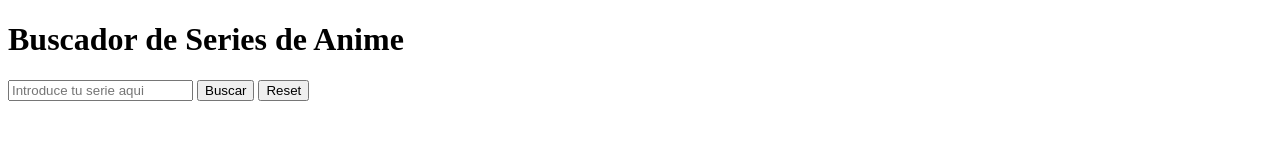
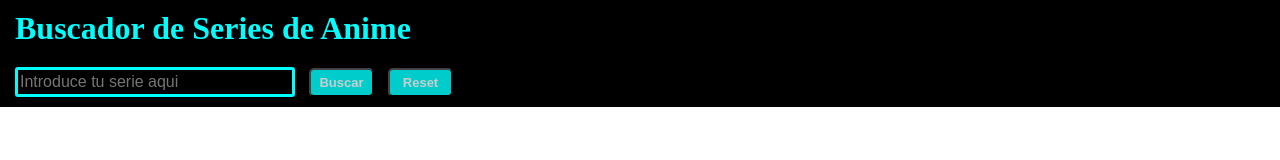
Before and after one commit to MLLuisa/modulo-2-evaluacion-final-MLLuisa, a website: page public/index.html in a window 1280 px wide. Drawn offline with Linux system fonts and the light colour scheme.

Commit message:
Add some css

```diff
--- a/public/assets/js/main.js
+++ b/public/assets/js/main.js
@@ -35,7 +35,12 @@ function renderAnime(animeSeriesList) {
     console.log('SEARCH-------', animeSeriesList)
     for (const eachTitlePhoto of animeSeriesList) {
         html += `<img src="${eachTitlePhoto.images.jpg.image_url}" alt="serie-anime" />
-    <h3>${eachTitlePhoto.title}</h3>`;
+    <h3 class="title-anime">${eachTitlePhoto.title}</h3>`;
+    // let noImage = "https://cdn.myanimelist.net/img/sp/icon/apple-touch-icon-256.png";
+    // let newImage = "https://via.placeholder.com/210x295/ﬀﬀﬀ/666666/?text=TV";
+    // if(eachTitlePhoto.images.jpg.image_url === noImage) {
+    //     html += `<img src="${newImage}" alt="new-image" />`;
+    // }
     }
     listAnime.innerHTML = html;
 
--- a/public/index.html
+++ b/public/index.html
@@ -8,18 +8,20 @@
     <title>Evaluacion final modulo 2</title>
   </head>
   <body>
-    <h1>Buscador de Series de Anime</h1>
-    <form action="">
+    <main class="main">
+      <h1 class="title">Buscador de Series de Anime</h1>
+      <form class="form" action="">
         <label for=""></label>
         <input
-        class="js-input"
+          class="js-input input"
           type="text"
           placeholder="Introduce tu serie aqui"
         />
-      <button class="js-button-search">Buscar</button>
-      <button>Reset</button>
+        <button class="js-button-search button-search">Buscar</button>
+        <button class="button-reset">Reset</button>
       </form>
-    <div class="js-list-anime"></div>
+      <div class="js-list-anime list-anime"></div>
+    </main>
     <script src="./assets/js/main.js"></script>
   </body>
 </html>
--- a/src/js/main.js
+++ b/src/js/main.js
@@ -35,7 +35,12 @@ function renderAnime(animeSeriesList) {
     console.log('SEARCH-------', animeSeriesList)
     for (const eachTitlePhoto of animeSeriesList) {
         html += `<img src="${eachTitlePhoto.images.jpg.image_url}" alt="serie-anime" />
-    <h3>${eachTitlePhoto.title}</h3>`;
+    <h3 class="title-anime">${eachTitlePhoto.title}</h3>`;
+    // let noImage = "https://cdn.myanimelist.net/img/sp/icon/apple-touch-icon-256.png";
+    // let newImage = "https://via.placeholder.com/210x295/ﬀﬀﬀ/666666/?text=TV";
+    // if(eachTitlePhoto.images.jpg.image_url === noImage) {
+    //     html += `<img src="${newImage}" alt="new-image" />`;
+    // }
     }
     listAnime.innerHTML = html;
 
--- a/src/scss/main.scss
+++ b/src/scss/main.scss
@@ -6,3 +6,51 @@
 // @import 'layout/header';
 // @import 'layout/footer';
 // @import 'pages/index';
+
+* {
+    margin: 0;
+}
+
+.main {
+    background-color: black;
+    height: auto;
+}
+
+.title {
+    color: aqua;
+    padding: 10px 15px;
+}
+
+.form {
+    padding: 10px 15px
+}
+
+.input {
+    width: 270px;
+    height: 22px;
+    border: 3px solid aqua;
+    border-radius: 3px;
+    background-color: black;
+    color: white;
+    font-size: 16px;
+}
+
+.button-search, .button-reset {
+    color: white;
+    font-weight: bold;
+    font-size: 13px;
+    background-color: aqua;
+    opacity: 0.8;
+    border-radius: 5px;
+    height: 29px;
+    width: 65px;
+    margin-left: 10px;
+}
+
+.list-anime {
+    margin: 10px 15px;
+}
+
+.title-anime {
+    color: white
+}
```
Also changed, not shown: src/html/index.html (+8 -6 lines), public/assets/css/main.css, 2 other files. Lines whose indentation alone changed are shown as unchanged.
